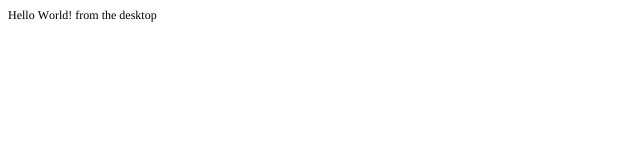
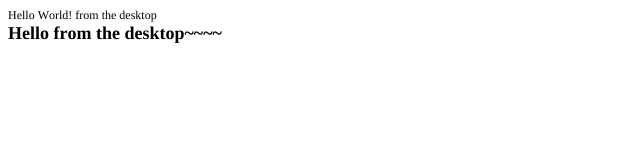
Before and after one commit to wen0214/wen0214.github.io, a plain HTML site: page index.html in a window 1280 px wide. Shown: the whole page, without its empty margins (0-640 px from the left). Drawn offline with Linux system fonts and the light colour scheme.

Commit message:
hello from the desktop

```diff
--- a/index.html
+++ b/index.html
@@ -8,10 +8,12 @@
   <meta name="CocoaVersion" content="2299.5">
   <style type="text/css">
     p.p1 {margin: 0.0px 0.0px 0.0px 0.0px; font: 12.0px Times; -webkit-text-stroke: #000000}
+    p.p2 {margin: 0.0px 0.0px 0.0px 0.0px; font: 18.0px Times; -webkit-text-stroke: #000000}
     span.s1 {font-kerning: none}
   </style>
 </head>
 <body>
 <p class="p1"><span class="s1">Hello World! from the desktop</span></p>
+<p class="p2"><span class="s1"><b>Hello from the desktop~~~~</b></span></p>
 </body>
 </html>
```
